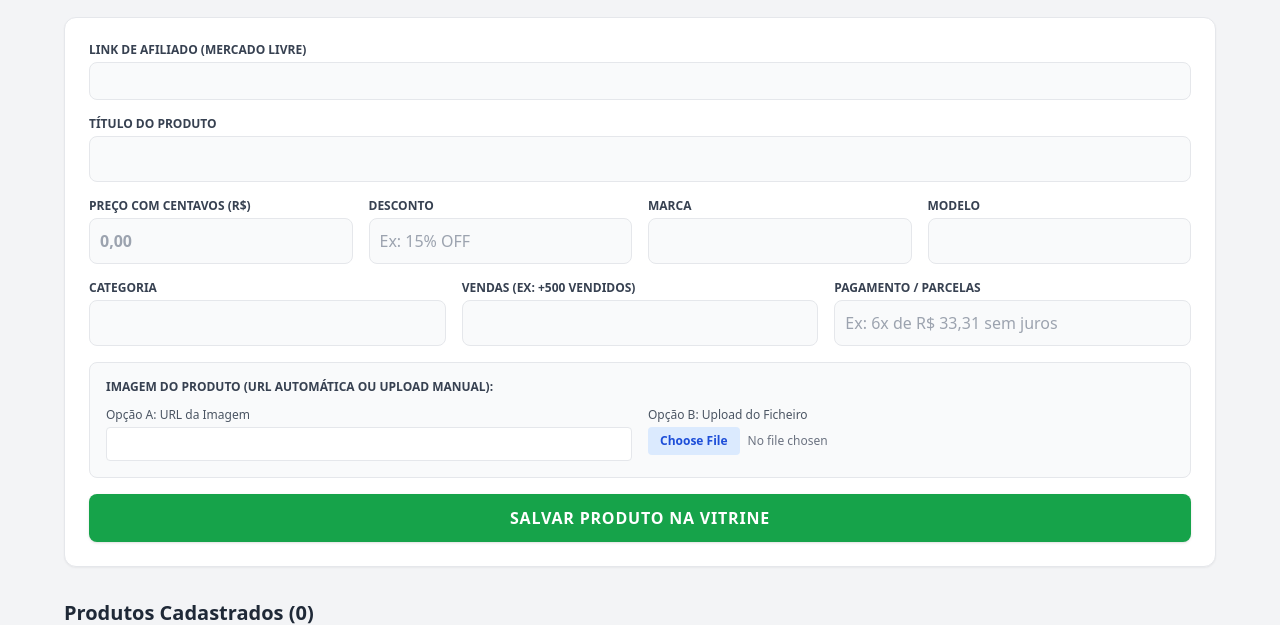
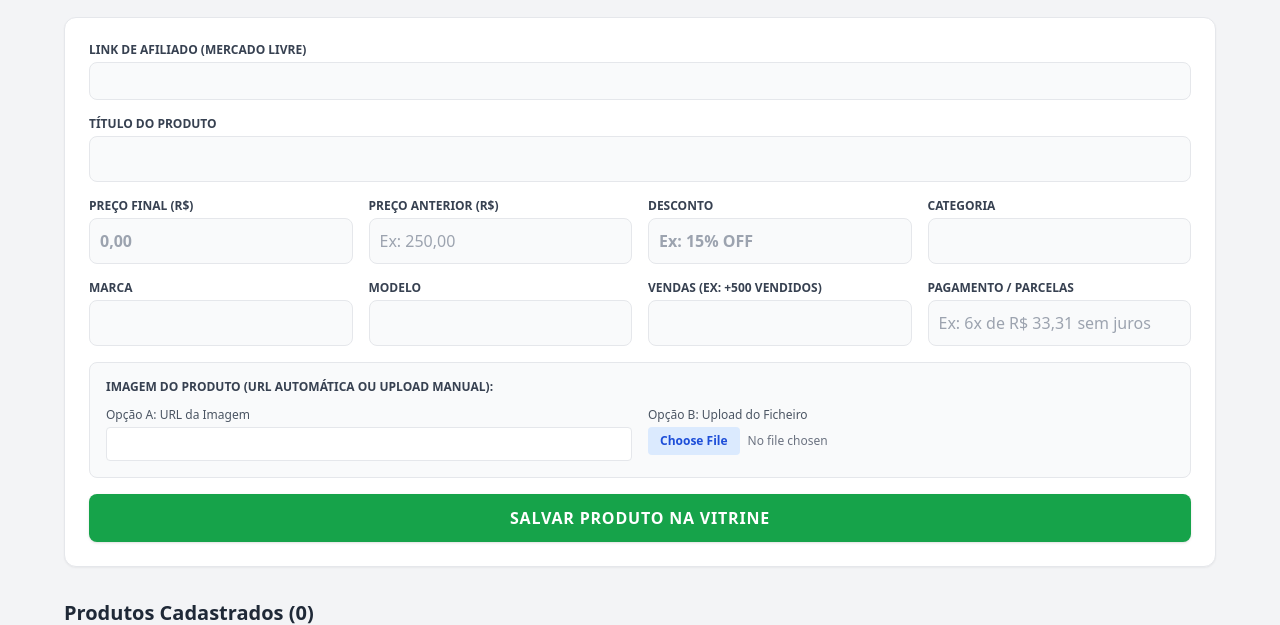
Before and after one commit to andersonranher/vitrine-afiliado, a Flask app: page /admin in a window 1280 px wide. Shown: the part 215-840 px from the top of the page. Run offline with Flask 3, Linux system fonts and the light colour scheme; data that the repository does not hold is empty; some libraries are stand-ins or nearby versions.

Commit message:
Add original price field to product form
Updated the product registration form to include a field for the original price and adjusted the extraction script to handle this new field.

```diff
--- a/templates/admin.html
+++ b/templates/admin.html
@@ -49,13 +49,24 @@
 
       <div class="grid grid-cols-1 md:grid-cols-4 gap-4">
         <div>
-          <label class="block text-xs font-bold text-gray-700 uppercase mb-1">Preço com Centavos (R$)</label>
+          <label class="block text-xs font-bold text-gray-700 uppercase mb-1">Preço Final (R$)</label>
           <input type="text" name="preco" id="form_preco" required placeholder="0,00" class="w-full border p-2.5 rounded-lg bg-gray-50 focus:bg-white font-bold text-green-700">
         </div>
         <div>
+          <label class="block text-xs font-bold text-gray-700 uppercase mb-1">Preço Anterior (R$)</label>
+          <input type="text" name="preco_original" id="form_preco_original" placeholder="Ex: 250,00" class="w-full border p-2.5 rounded-lg bg-gray-50 focus:bg-white text-gray-500">
+        </div>
+        <div>
           <label class="block text-xs font-bold text-gray-700 uppercase mb-1">Desconto</label>
-          <input type="text" name="desconto" id="form_desconto" placeholder="Ex: 15% OFF" class="w-full border p-2.5 rounded-lg bg-gray-50 focus:bg-white">
+          <input type="text" name="desconto" id="form_desconto" placeholder="Ex: 15% OFF" class="w-full border p-2.5 rounded-lg bg-gray-50 focus:bg-white font-semibold text-green-600">
         </div>
+        <div>
+          <label class="block text-xs font-bold text-gray-700 uppercase mb-1">Categoria</label>
+          <input type="text" name="categoria" id="form_categoria" class="w-full border p-2.5 rounded-lg bg-gray-50 focus:bg-white">
+        </div>
+      </div>
+
+      <div class="grid grid-cols-1 md:grid-cols-4 gap-4">
         <div>
           <label class="block text-xs font-bold text-gray-700 uppercase mb-1">Marca</label>
           <input type="text" name="marca" id="form_marca" class="w-full border p-2.5 rounded-lg bg-gray-50 focus:bg-white">
@@ -63,13 +74,6 @@
         <div>
           <label class="block text-xs font-bold text-gray-700 uppercase mb-1">Modelo</label>
           <input type="text" name="modelo" id="form_modelo" class="w-full border p-2.5 rounded-lg bg-gray-50 focus:bg-white">
-        </div>
-      </div>
-
-      <div class="grid grid-cols-1 md:grid-cols-3 gap-4">
-        <div>
-          <label class="block text-xs font-bold text-gray-700 uppercase mb-1">Categoria</label>
-          <input type="text" name="categoria" id="form_categoria" class="w-full border p-2.5 rounded-lg bg-gray-50 focus:bg-white">
         </div>
         <div>
           <label class="block text-xs font-bold text-gray-700 uppercase mb-1">Vendas (Ex: +500 vendidos)</label>
@@ -122,7 +126,12 @@
             </td>
             <td class="p-3 font-medium">{{ p.titulo }}</td>
             <td class="p-3 text-xs text-gray-500">{{ p.marca or '-' }} / {{ p.modelo or '-' }}</td>
-            <td class="p-3 font-bold text-green-700">R$ {{ p.preco }}</td>
+            <td class="p-3 font-bold text-green-700">
+              R$ {{ p.preco }}
+              {% if p.preco_original %}
+              <span class="block text-[10px] text-gray-400 line-through font-normal">R$ {{ p.preco_original }}</span>
+              {% endif %}
+            </td>
             <td class="p-3 text-orange-600 font-semibold text-xs">{{ p.vendas or '-' }}</td>
             <td class="p-3 text-center space-x-2">
               <a href="/admin/editar/{{ p.id }}" class="bg-amber-500 hover:bg-amber-600 text-white text-xs font-bold px-3 py-1.5 rounded shadow">Editar</a>
@@ -160,6 +169,7 @@
         document.getElementById('form_link_afiliado').value = link;
         document.getElementById('form_titulo').value = d.titulo || '';
         document.getElementById('form_preco').value = d.preco || '';
+        document.getElementById('form_preco_original').value = d.preco_original || '';
         document.getElementById('form_desconto').value = d.desconto || '';
         document.getElementById('form_categoria').value = d.categoria || 'Geral';
         document.getElementById('form_marca').value = d.marca || '';
```
